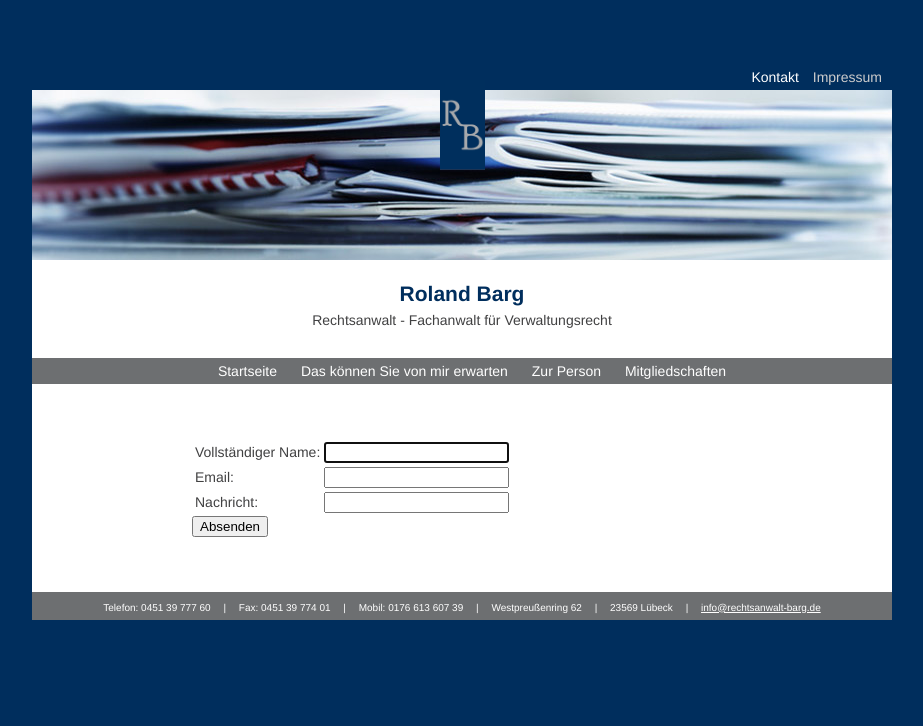
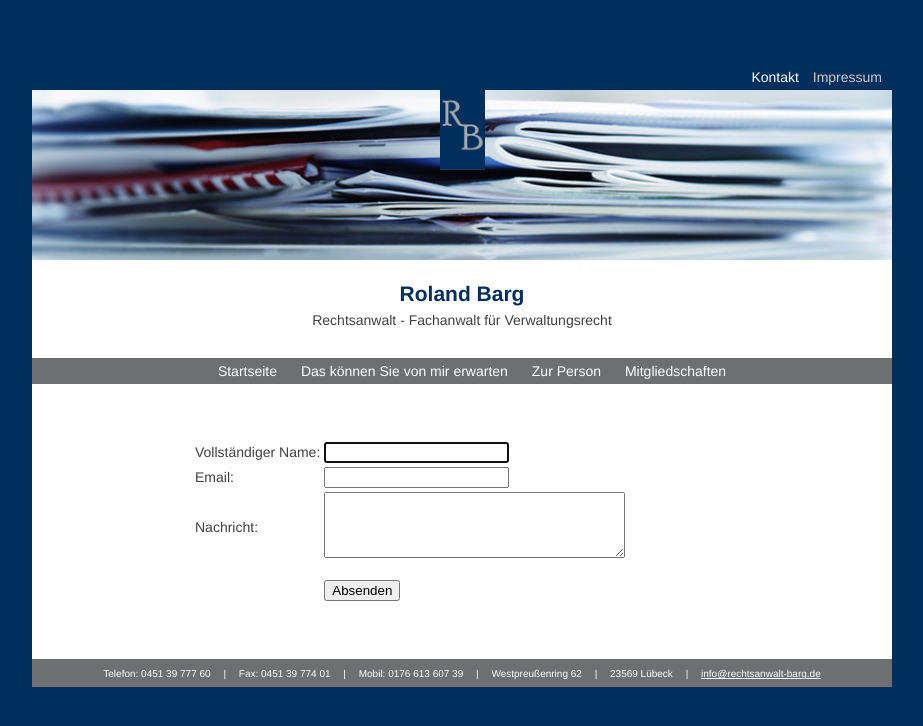
Before and after one commit to RWCB/rechtsanwalt-barg, a Jekyll site: the page built from contact.md, in a window 1280 px wide. Shown: the top 726 px of the page, without its empty margins (178-1101 px from the left). Built offline with Jekyll 4.4.1, drawn with Linux system fonts in a browser that asks for light colours; our own code applies the rules of GitHub Pages for plain Markdown files; a script that is not in the unit is left out; the repository's description, which GitHub fills in, is left out.

Commit message:
Update contact.html

```diff
--- a/_includes/contact.html
+++ b/_includes/contact.html
@@ -11,8 +11,12 @@
         </tr>
         <tr>
             <td><label for="message">Nachricht:</label></td>
-            <td><input type="text" name="message" required></td>
+            <td><textarea id="message" name="message" cols="35" rows="4" required></textarea></td>
+        </tr>
+        <tr height = 10px></tr>
+        <tr>
+            <td></td>
+            <td><input type="submit" value="Absenden"></td>
         </tr>
     </table>
-    <input type="submit" value="Absenden">
 </form>
```
